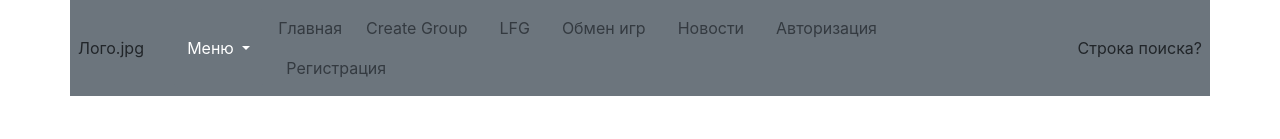
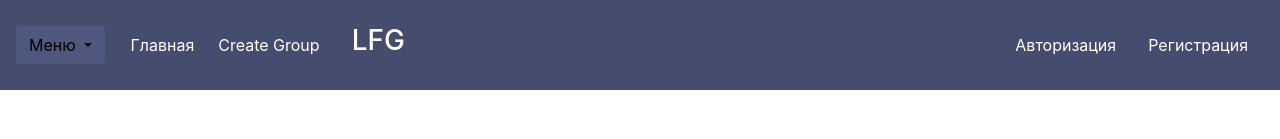
Before and after one commit to anza-afk/tabletop-games-bboard, a Flask app: page / in a window 1280 px wide. Shown: the top 139 px of the page. Run offline with Flask 2, Linux system fonts and the light colour scheme; some libraries are stand-ins or nearby versions.

Commit message:
Front fixes (#45)
* fixed base

* added actual avatars for choosing from and small style fixes

Co-authored-by: Anatoly Zapravadov <zpokami@gmail.com>

```diff
--- a/webapp/static/styles/custom.css
+++ b/webapp/static/styles/custom.css
@@ -11,4 +11,39 @@
   }
 
 
-.ui-autocomplete { height: 200px; overflow-y: scroll; overflow-x: hidden;}
+.ui-autocomplete {
+  height: 200px;
+  overflow-y: scroll;
+  overflow-x: hidden;
+}
+
+.header {
+  background-color: rgb(69, 76, 109);
+}
+
+.footer {
+  background-color: rgb(69, 76, 109);
+}
+
+.btn-custom-header {
+  background-color: rgb(79, 87, 126);
+}
+
+.avatar_list {
+    height: 200px;
+    width: 100;
+    overflow-y: scroll;
+    overflow-x: hidden;
+}
+
+/* label {
+  cursor: pointer;
+  filter: grayscale(100%);
+}
+
+label:hover {
+  filter: grayscale(0);
+} */
+input[type="radio"]:checked + label {
+  filter: grayscale(0);
+}
--- a/webapp/templates/base.html
+++ b/webapp/templates/base.html
@@ -3,6 +3,7 @@
   <head>
     <meta charset="utf-8">
     <meta name="viewport" content="width=device-width, initial-scale=1, shrink-to-fit=no">
+
     <link rel="stylesheet" href="//code.jquery.com/ui/1.10.4/themes/smoothness/jquery-ui.css">
     <script type="text/javascript" src="http://code.jquery.com/jquery-latest.js"></script>
     <script type="text/javascript" src="http://ajax.googleapis.com/ajax/libs/jqueryui/1.11.4/jquery-ui.js"></script>
@@ -14,77 +15,72 @@
             type = "image/x-icon">
   </head>
 
-  <body>
+  <header class="header container-fluid p-3">
     <div class="page">
-
-      <section class="header container bg-secondary p-2">
-        <div class="row">
-          <div class="col-1 d-flex justify-content-start align-items-center">
-            Лого.jpg
-          </div>
-
-          <div class="btn-group col-1 justify-content-left">
-            <button type="button" class="btn btn-secondary dropdown-toggle" data-toggle="dropdown" aria-haspopup="true" aria-expanded="false">
+        <div class="row align-items-center">
+          <div class="col-1 d-flex justify-content-start ">
+            {% if current_user.is_authenticated and current_user.user_profile.avatar %}
+            <img class="rounded-circle" width="50px" src={{url_for('static', filename=current_user.user_profile.avatar) }}>
+            {% endif %}
+            <button type="button" class="btn btn-custom-header dropdown-toggle" data-toggle="dropdown" aria-haspopup="true" aria-expanded="false">
               Меню
             </button>
             <div class="dropdown-menu">
               <a class="dropdown-item" href="/">Главная</a>
               <a class="dropdown-item" href="{{ url_for('meeting.create_meeting') }}">Create Group</a>
               <a class="dropdown-item" href="/meetings">LFG</a>
-              <a class="dropdown-item" href="#">Новости</a>
-              <a class="dropdown-item" href="#">Обмен игр</a>
+              <!-- <a class="dropdown-item" href="#">Новости</a> -->
               <div class="dropdown-divider"></div>
               <a class="dropdown-item" href="/profile">Личный кабинет</a>
             </div>
           </div>
-
-          <div class="col-8">
-
+          <div class="col-6">
             <ul class="nav d-flex justify-content-left align-items-center border-0">
               <li class="nav-item">
-                <a class="nav-link p-2 text-dark" href="/">Главная</a>
+                <a class="nav-link p-2 text-white" href="/">Главная</a>
               </li>
               <li class="nav-item">
-                <a class="nav-link text-dark" href="{{ url_for('meeting.create_meeting') }}">Create Group</a>
+                <a class="nav-link text-white" href="{{ url_for('meeting.create_meeting') }}">Create Group</a>
               </li>
               <li class="nav-item">
-                <a class="nav-link text-dark" href="{{ url_for('meeting.meetings') }}">LFG</a>
+                <a class="nav-link text-white" href="{{ url_for('meeting.meetings') }}"><h3>LFG</h3></a>
+              </li>
+              <!-- <li class="nav-item">
+                <a class="nav-link text-white" href="#">Новости</a>
+              </li> -->
+            </ul>
+          </div>
+          <div class="col-5">
+            <ul class="nav d-flex justify-content-end border-0">
+              {% if current_user.is_authenticated %}
+              <li class="nav-item">
+                <a class="nav-link text-white" href="{{ url_for('user.profile') }}">Профиль</a>
               </li>
               <li class="nav-item">
-                <a class="nav-link text-dark" href="#">Обмен игр</a>
-              </li>
-              <li class="nav-item">
-                <a class="nav-link text-dark" href="#">Новости</a>
-              </li>
-              {% if current_user.is_authenticated %}
-              <li class="nav-item">
-                <a class="nav-link text-dark" href="{{ url_for('user.profile') }}">Профиль</a>
-              </li>
-              <li class="nav-item">
-                <a class="nav-link text-dark" href="{{ url_for('user.logout') }}">Выйти</a>
+                <a class="nav-link text-white" href="{{ url_for('user.logout') }}">Выйти</a>
               </li>
               {% else %}
               <li class="nav-item">
-                <a class="nav-link text-dark" href="{{ url_for('user.login') }}">Авторизация</a>
+                <a class="nav-link text-white" href="{{ url_for('user.login') }}">Авторизация</a>
               </li>
               <li class="nav-item">
-                <a class="nav-link text-dark" href="{{ url_for('user.registration') }}">Регистрация</a>
+                <a class="nav-link text-white" href="{{ url_for('user.registration') }}">Регистрация</a>
               </li>
               {% endif %}
               </li>
             </ul>
 
           </div>
-
+<!--
           <div class="col-2 d-flex justify-content-end align-items-center">
               Строка поиска?
+          </div> -->
         </div>
-        </div>
-      </section>
 
-
+  </header>
+  <body>
       <section class="content">
-        <div class="container bg-white mt-5 mb-5">
+        <div class="container-fluid bg-white mt-5 mb-5">
           {% with messages = get_flashed_messages() %}
               {% if messages %}
               <div class="alert alert-warning" role="alert">
@@ -99,72 +95,71 @@
           {% endblock content %}
       </section>
 
-
-      <section class="footer container bg-dark">
-        <div class="container">
-          <div class="row">
-
-            <div class="col-2">
-
+  </body>
+  <footer class="footer container-fluid p-3 fixed-bottom">
+    <div class="row align-items-center">
+      <div class="col-1 d-flex justify-content-start ">
+        {% if current_user.is_authenticated and current_user.user_profile.avatar %}
+        <img class="rounded-circle" width="50px" src={{url_for('static', filename=current_user.user_profile.avatar) }}>
+        {% endif %}
+        <button type="button" class="btn btn-custom-header dropdown-toggle" data-toggle="dropdown" aria-haspopup="true" aria-expanded="false">
+          Меню
+        </button>
+        <div class="dropdown-menu">
+          <a class="dropdown-item" href="/">Главная</a>
+          <a class="dropdown-item" href="{{ url_for('meeting.create_meeting') }}">Create Group</a>
+          <a class="dropdown-item" href="/meetings">LFG</a>
+          <!-- <a class="dropdown-item" href="#">Новости</a> -->
+          <div class="dropdown-divider"></div>
+          <a class="dropdown-item" href="/profile">Личный кабинет</a>
         </div>
-
-            <div class="col-6 text-center">
+      </div>
+      <div class="col-6">
         <ul class="nav d-flex justify-content-left align-items-center border-0">
           <li class="nav-item">
-                      <a class="nav-link p-2 text-primary" href="/">Главная</a>
+            <a class="nav-link p-2 text-white" href="/">Главная</a>
           </li>
           <li class="nav-item">
-                      <a class="nav-link text-primary" href="{{ url_for('meeting.create_meeting') }}">Create Group</a>
+            <a class="nav-link text-white" href="{{ url_for('meeting.create_meeting') }}">Создать группу</a>
           </li>
           <li class="nav-item">
-                      <a class="nav-link text-primary" href="{{ url_for('meeting.meetings') }}">LFG</a>
+            <a class="nav-link text-white" href="{{ url_for('meeting.meetings') }}"><h3>LFG</h3></a>
+          </li>
+          <!-- <li class="nav-item">
+            <a class="nav-link text-white" href="#">Новости</a>
+          </li> -->
+        </ul>
+      </div>
+      <div class="col-5">
+        <ul class="nav d-flex justify-content-end border-0">
+          {% if current_user.is_authenticated %}
+          <li class="nav-item">
+            <a class="nav-link text-white" href="{{ url_for('user.profile') }}">Профиль</a>
           </li>
           <li class="nav-item">
-                      <a class="nav-link text-primary" href="#">Обмен игр</a>
-                    </li>
-                    <li class="nav-item">
-                      <a class="nav-link text-primary" href="#">Новости</a>
-                    </li>
-                    {% if current_user.is_authenticated %}
-                    <li class="nav-item">
-                      <a class="nav-link text-dark" href="{{ url_for('user.profile') }}">Профиль</a>
-                    </li>
-                    <li class="nav-item">
-                      <a class="nav-link text-dark" href="{{ url_for('user.logout') }}">Выйти</a>
+            <a class="nav-link text-white" href="{{ url_for('user.logout') }}">Выйти</a>
           </li>
           {% else %}
           <li class="nav-item">
-                      <a class="nav-link text-dark" href="{{ url_for('user.login') }}">Авторизация</a>
+            <a class="nav-link text-white" href="{{ url_for('user.login') }}">Авторизация</a>
           </li>
           <li class="nav-item">
-                      <a class="nav-link text-dark" href="{{ url_for('user.registration') }}">Регистрация</a>
+            <a class="nav-link text-white" href="{{ url_for('user.registration') }}">Регистрация</a>
           </li>
           {% endif %}
+          </li>
         </ul>
       </div>
 
-            <div class="col-4">
+    </div>
+  </footer>
 
-              <ul class="nav nav-fill nav-justified">
-                <li class="nav-item">
-                  <a class="nav-link" href="#">TG</a>
-                </li>
-                <li class="nav-item">
-                  <a class="nav-link" href="#">TW</a>
-                </li>
-              </ul>
-
-            </div>
-          </div>
-        </div>
-      </section>
-
-    </div>
+    <!-- </div> -->
 
 
 
     <script src="https://code.jquery.com/jquery-3.3.1.min.js" integrity="sha384-q8i/X+965DzO0rT7abK41JStQIAqVgRVzpbzo5smXKp4YfRvH+8abtTE1Pi6jizo" crossorigin="anonymous"></script>
     <script src="https://cdn.jsdelivr.net/npm/popper.js@1.14.3/dist/umd/popper.min.js" integrity="sha384-ZMP7rVo3mIykV+2+9J3UJ46jBk0WLaUAdn689aCwoqbBJiSnjAK/l8WvCWPIPm49" crossorigin="anonymous"></script>
     <script src="https://cdn.jsdelivr.net/npm/bootstrap@4.1.3/dist/js/bootstrap.min.js" integrity="sha384-ChfqqxuZUCnJSK3+MXmPNIyE6ZbWh2IMqE241rYiqJxyMiZ6OW/JmZQ5stwEULTy" crossorigin="anonymous"></script>
-  </body>
+
 </html>
--- a/webapp/templates/create_meeting.html
+++ b/webapp/templates/create_meeting.html
@@ -2,7 +2,7 @@
 
 {% block content %}
 
-<section class="content container bg-light">
+<section class="content container">
     <div class="row">
       <div class="col-5">
 
--- a/webapp/templates/edit_meeting.html
+++ b/webapp/templates/edit_meeting.html
@@ -2,7 +2,7 @@
 
 {% block content %}
 
-<section class="content container bg-light">
+<section class="content container">
     <div class="row">
       <div class="col-4 border-right">
 
--- a/webapp/templates/index.html
+++ b/webapp/templates/index.html
@@ -2,7 +2,7 @@
 
 {% block content %}
 
-<section class="content container bg-light">
+<section class="content container">
 
   <div class="row">
 
--- a/webapp/templates/meetings.html
+++ b/webapp/templates/meetings.html
@@ -2,7 +2,7 @@
 
 {% block content %}
 
-<section class="content container bg-light">
+<section class="content container">
   <div class="col-8">
     {% for meet in meets_list %}
     <div class="card ">
```
Also changed, not shown: webapp/meeting/forms.py (+1 -11 lines), webapp/templates/profile.html (+24 -21 lines), webapp/user/forms.py (+11 -1 lines), webapp/user/views.py (+3 -4 lines). Lines whose indentation alone changed are shown as unchanged.
